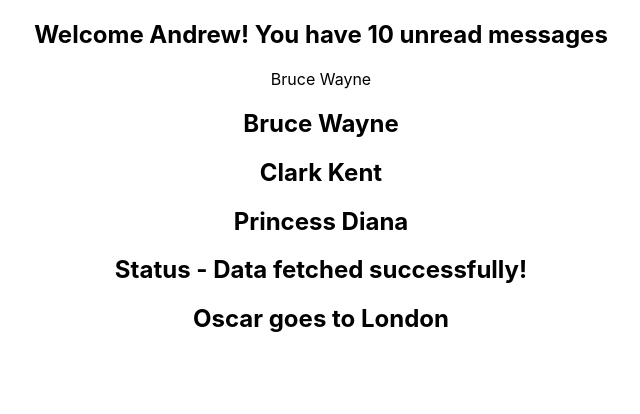
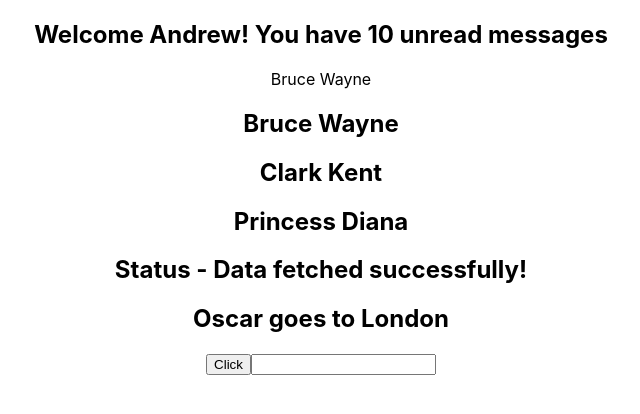
Before and after one commit to aosante/codevolution-react-typescript, a React (Create React App) app: page / in a window 1280 px wide. Shown: the top 414 px of the page, without its empty margins (319-959 px from the left). Built offline with nearby package versions, Linux system fonts and the light colour scheme.

Commit message:
typing event props

```diff
--- a/src/App.tsx
+++ b/src/App.tsx
@@ -1,10 +1,12 @@
 import './App.css';
+import { Button } from './components/Button';
 import { Greet } from './components/Greet';
+import { Heading } from './components/Heading';
+import { Input } from './components/Input';
+import { Oscar } from './components/Oscar';
 import { Person } from './components/Person';
 import { PersonList } from './components/PersonList';
 import { Status } from './components/Status';
-import { Heading } from './components/Heading';
-import { Oscar } from './components/Oscar';
 
 function App() {
   const personName = {
@@ -34,6 +36,8 @@
       <Oscar>
         <Heading>Oscar goes to London</Heading>
       </Oscar>
+      <Button handleClick={(e, id) => console.log('Button click', e, id)} />
+      <Input value="" handleChange={(e) => console.log(e)} />
     </div>
   );
 }
--- /dev/null
+++ b/src/components/Button.tsx
@@ -0,0 +1,7 @@
+import { MouseEvent } from 'react';
+type ButtonProps = {
+  handleClick: (event: MouseEvent<HTMLButtonElement>, id: number) => void;
+};
+export const Button = ({ handleClick }: ButtonProps) => {
+  return <button onClick={(e) => handleClick(e, 1)}>Click</button>;
+};
--- /dev/null
+++ b/src/components/Input.tsx
@@ -0,0 +1,10 @@
+import { ChangeEvent } from 'react';
+
+type InputProps = {
+  value: string;
+  handleChange: (event: ChangeEvent<HTMLInputElement>) => void;
+};
+
+export const Input = ({ value, handleChange }: InputProps) => {
+  return <input value={value} onChange={handleChange} type="text" />;
+};
```
